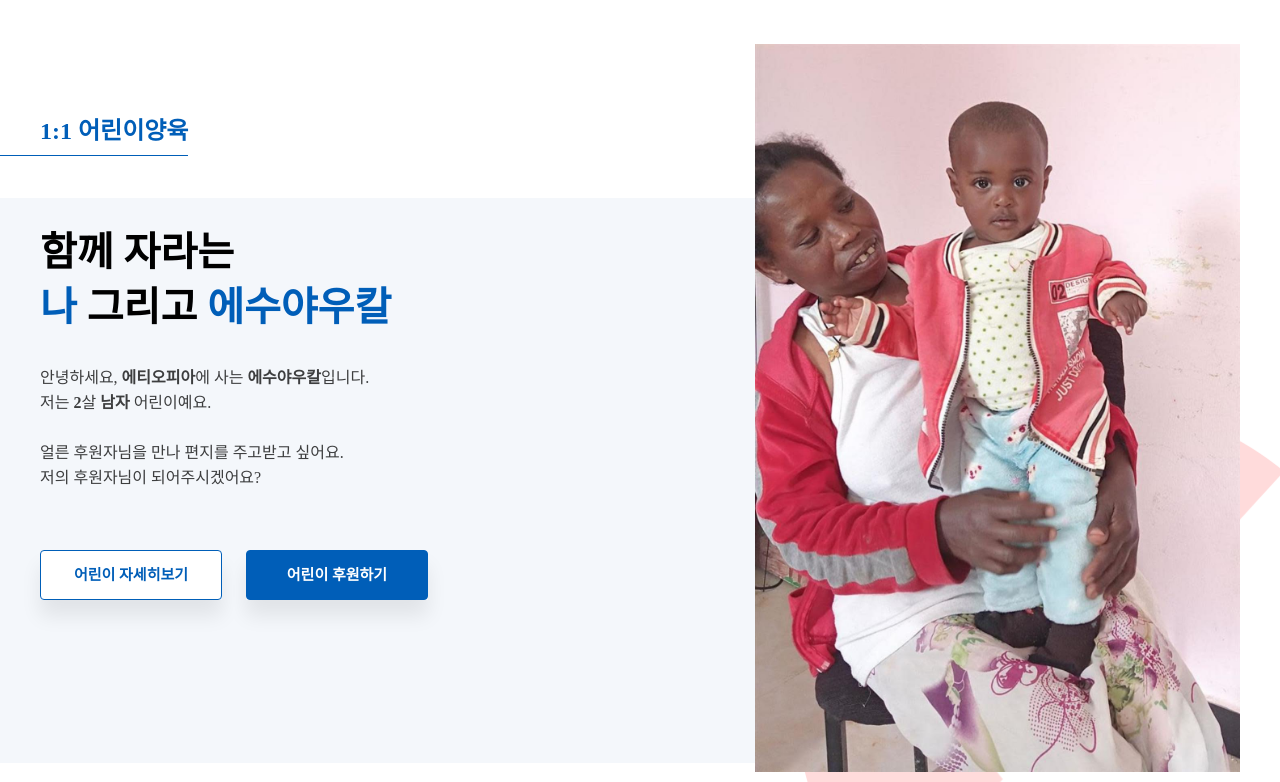
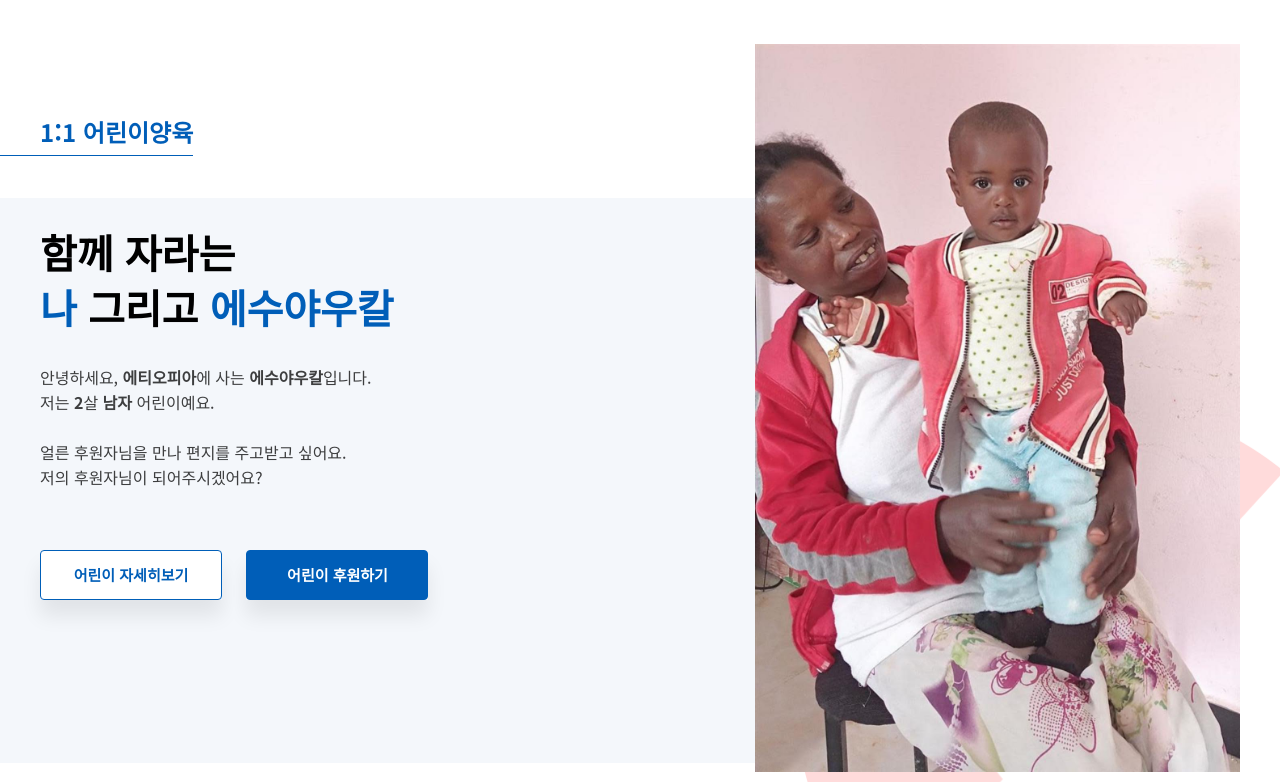
Before and after one commit to Kimcheayeon/clone-compassion, a plain HTML site: page index.html in a window 1280 px wide. Shown: the part 858-1640 px from the top of the page. Drawn offline with nearby package versions, Linux system fonts and the light colour scheme.

Commit message:
250226office

```diff
--- a/common.css
+++ b/common.css
@@ -22,6 +22,9 @@ html, body {
   overflow-x: hidden;  /* 가로 스크롤 제거 */
   width: 100%; /* 가로 너비 제한 */
   /* height: 100%; */
+  font-family: "Noto Sans KR", serif;
+  font-optical-sizing: auto;
+  font-style: normal;
 }
 
 header {
--- a/index.html
+++ b/index.html
@@ -8,9 +8,11 @@
   <link rel="stylesheet" href="common.css">
   <link rel="stylesheet" href="style.css">
   <link rel="stylesheet" href="custom.css">
-  <link rel="stylesheet" href="slick/slick-theme.css">
-  <link rel="stylesheet" href="slick/slick.css">
-</head>
+  <!-- 웹폰트 -->
+  <link rel="preconnect" href="https://fonts.googleapis.com">
+  <link rel="preconnect" href="https://fonts.gstatic.com" crossorigin>
+  <link href="https://fonts.googleapis.com/css2?family=Noto+Sans+KR:wght@100..900&display=swap" rel="stylesheet">
+ </head>
 <body>
 
   <div class="wrap">
```
